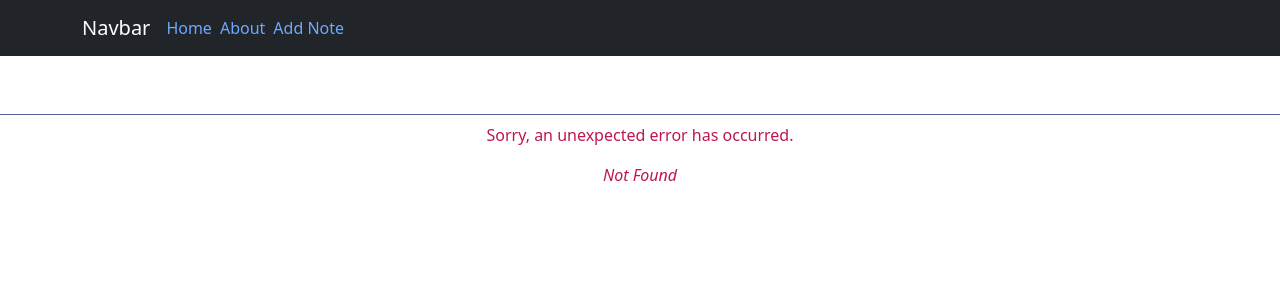
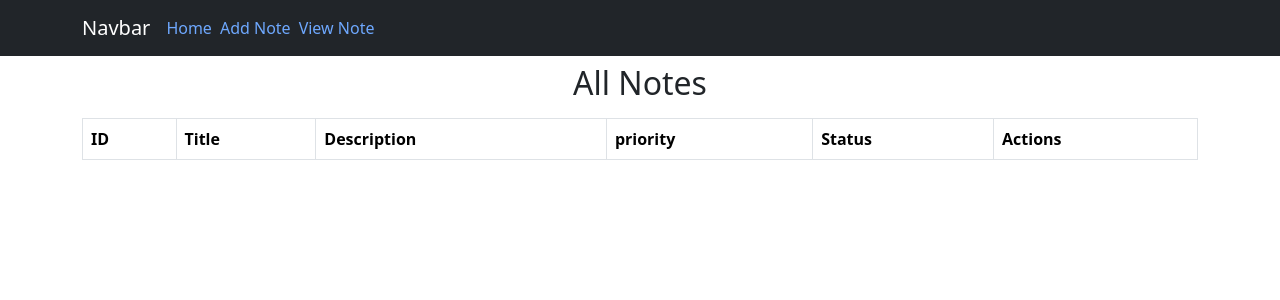
Before and after one commit to ditu10/ditu-todo-app, a React (Create React App) app: page /notes in a window 1280 px wide. Before the commit this address had no page. Shown: the top 300 px of the page. Built offline with nearby package versions, Linux system fonts and the light colour scheme.

Commit message:
crud done

```diff
--- a/package.json
+++ b/package.json
@@ -13,6 +13,7 @@
     "react-hook-form": "^7.51.0",
     "react-router-dom": "^6.22.3",
     "react-scripts": "5.0.1",
+    "uuidv4": "^6.2.13",
     "web-vitals": "^2.1.4"
   },
   "scripts": {
--- a/src/App.js
+++ b/src/App.js
@@ -1,9 +1,8 @@
-import logo from './logo.svg';
 import './App.css';
 import 'bootstrap/dist/css/bootstrap.min.css';
-import { Button } from 'react-bootstrap';
 import MyNavbar from './Navbar/MyNavbar';
 import { Home } from './Pages/Home';
+import { Button } from 'react-bootstrap';
 
 
 function App() {
@@ -11,6 +10,7 @@ function App() {
     <div className="App">
       <MyNavbar></MyNavbar>
       <Home/>
+
     </div>
   );
 }
--- a/src/Components/AddNoteComponent.js
+++ b/src/Components/AddNoteComponent.js
@@ -1,21 +1,41 @@
 import React from 'react'
 import { useForm } from 'react-hook-form';
 import "./addNote.css"
-
-export const AddNoteComponent = () => {
-
+import { v4 as uuid } from "uuid";
+export const AddNoteComponent = ({note, isUpdate}) => {
+    // console.log(isUpdate)
     const {
         register,
         handleSubmit,
-        watch,
+        //watch,
         formState: { errors }
       } = useForm();
 
       const onSubmit = (data) => {
-        alert(JSON.stringify(data));
-      }; // your form submit function which will invoke after successful validation
+        let currentNotes = localStorage.getItem("notes") ? JSON.parse(localStorage.getItem("notes")) : [];
 
-      console.log(watch("example")); // you can watch individual input by pass the name of the input
+
+
+        if(isUpdate) {
+          data.id = note.id
+          let newCurrentNotes = currentNotes.map((x)=>{
+            if(x.id === note.id) {
+              x = data
+            }
+            return x;
+          })
+          localStorage.setItem("notes", JSON.stringify(newCurrentNotes))
+        }
+        else {
+          data.id = uuid().slice(0,8);
+          currentNotes = [...currentNotes,data];
+          localStorage.setItem("notes", JSON.stringify(currentNotes));
+        }
+
+        window.location.href="/notes"
+      };
+
+      //console.log(watch("example")); // you can watch individual input by pass the name of the input
       return (
         <>
           <form onSubmit={handleSubmit(onSubmit)}>
@@ -23,43 +43,34 @@ export const AddNoteComponent = () => {
             <input
                 {...register("title", {
                 required: true,
-                maxLength: 20,
-                // pattern: /^[A-Za-z]+$/i
+                value: note? note.title : ""
                 })}
             />
             {errors?.title?.type === "required" && <p>This field is required</p>}
 
-            {/* {errors?.title?.type === "maxLength" && (
-                <p>First name cannot exceed 20 characters</p>
-            )} */}
-            {/* {errors?.title?.type === "pattern" && (
-                <p>Alphabetical characters only</p>
-            )} */}
 
             <label>Description</label>
             <input {...register("description", {
-                //  pattern: /^[A-Za-z]+$/i
-                    required: true
+                    required: true,
+                    value: note? note.description : ""
                  })} />
             {errors?.description?.type === "required" && <p>This field is required</p>}
-            {/* {errors?.lastName?.type === "pattern" && (
-                <p>Alphabetical characters only</p>
-            )} */}
+
 
             <div>
-            <label>priority</label>
-            <select className="text-left" {...register("priority")} defaultValue={3}>
+            <label className='me-2'>priority</label>
+            <select className="text-left" {...register("priority")} defaultValue={note? note.priority : 3}>
                 <option value={1}>1</option>
                 <option value={2}>2</option>
                 <option value={3}>3</option>
-                <option value={2}>4</option>
-                <option value={3}>5</option>
+                <option value={4}>4</option>
+                <option value={5}>5</option>
             </select>
             </div>
 
             <div>
-            <label>Status</label>
-            <select {...register("status")} defaultValue="Pending">
+            <label className='me-2'>Status</label>
+            <select {...register("status")} defaultValue={note? note.status : "Pending"}>
                 <option value="Pending">Pending</option>
                 <option value="In Progress">In Progress</option>
                 <option value="Done">Done</option>
@@ -67,7 +78,9 @@ export const AddNoteComponent = () => {
             </select>
             </div>
 
-
+            <div className='text-center'>
+              <button type='reset' className='btn btn-outline-dark '>clear</button>
+            </div>
 
             <input type="submit" />
           </form>
--- /dev/null
+++ b/src/Components/ViewNotesTable.js
@@ -0,0 +1,49 @@
+import React from 'react'
+import Table from 'react-bootstrap/Table';
+import { NavLink } from 'react-router-dom';
+
+export const ViewNotesTable = ({notes, deleteNote, updateNote}) => {
+console.log(notes)
+    return (
+        <div className='container mt-3'>
+        <Table striped bordered hover>
+          <thead>
+            <tr>
+              <th>ID</th>
+              <th>Title</th>
+              <th>Description</th>
+              <th>priority</th>
+              <th>Status</th>
+              <th>Actions</th>
+
+            </tr>
+          </thead>
+          <tbody>
+            {
+                notes.map((note, key) => {
+                    return (
+                      <tr key={key}>
+                        <td>{note.id}</td>
+                        <td>{note.title}</td>
+                        <td>{note.description}</td>
+                        <td>{note.priority}</td>
+                        <td>{note.status}</td>
+                        <td className='d-flex my-0 mx-0 gap-2'>
+                            <button className=' btn btn-outline-primary' onClick={() => updateNote(note.id)}>
+                                Update
+                            {/* <NavLink to={"/updateNote/"+note.id} className="">Update</NavLink> */}
+                            </button>
+
+                            <button onClick={() => deleteNote(note.id)} className="btn btn-outline-danger">Delete</button>
+                        </td>
+                      </tr>
+                    )
+
+                })
+            }
+
+          </tbody>
+        </Table>
+        </div>
+      );
+}
--- a/src/Navbar/MyNavbar.js
+++ b/src/Navbar/MyNavbar.js
@@ -11,8 +11,8 @@ const MyNavbar = () => {
           <Navbar.Brand href="#">Navbar</Navbar.Brand>
           <Nav className="me-auto">
             <NavLink className="text-decoration-none text-gray me-2" to="/">Home</NavLink>
-            <NavLink className="text-decoration-none text-gray me-2" to="/about">About</NavLink>
             <NavLink className="text-decoration-none text-gray me-2" to="/addNote">Add Note</NavLink>
+            <NavLink className="text-decoration-none text-gray me-2" to="/notes">View Note</NavLink>
           </Nav>
         </Container>
       </Navbar>
--- a/src/Pages/Home.js
+++ b/src/Pages/Home.js
@@ -1,9 +1,21 @@
 import React from 'react'
 
 export const Home = () => {
+  const deleteAllNotesFromLocalStorage = () => {
+    const opinion = window.confirm("Are you sure to delete all the notes from Local storage?")
+    if(opinion){
+      localStorage.removeItem("notes")
+      window.alert("All the Notes are removed from local storage.")
+    }
+    else{
+      // window.alert("Your data is safe!")
+    }
+  }
   return (
     <div>
         <h2>This is Home page</h2>
+        <button onClick={deleteAllNotesFromLocalStorage} className='mx-auto rounded btn btn-outline-danger'>Clear All Notes</button>
+
     </div>
   )
 }
--- /dev/null
+++ b/src/Pages/ShowNotes.js
@@ -0,0 +1,31 @@
+import React, { useState } from 'react'
+import MyNavbar from '../Navbar/MyNavbar'
+import { ViewNotesTable } from '../Components/ViewNotesTable';
+
+export const ShowNotes = () => {
+    const [notes, setNotes] = useState(localStorage.getItem("notes")? JSON.parse(localStorage.getItem("notes")) : []);
+
+    const deleteNote = (id) => {
+        let newNotes = notes.filter( note => {
+            if(note.id !== id){
+                return note;
+            }
+        })
+        setNotes(newNotes)
+        localStorage.setItem("notes", JSON.stringify([...newNotes]))
+    }
+    const updateNote = (id) => {
+        window.location.href=`/updateNote/${id}`
+    }
+
+  return (
+    <>
+        <MyNavbar/>
+        <div className='mt-2'>
+        <h2 className='text-center'>All Notes</h2>
+        <ViewNotesTable notes={notes} updateNote={updateNote} deleteNote={deleteNote} />
+
+        </div>
+    </>
+  )
+}
--- /dev/null
+++ b/src/Pages/UpdateNote.js
@@ -0,0 +1,25 @@
+import React, { useState } from 'react'
+import MyNavbar from '../Navbar/MyNavbar'
+import { AddNoteComponent } from '../Components/AddNoteComponent'
+import { useParams } from 'react-router-dom'
+
+export const UpdateNote = () => {
+  const {id} = useParams();
+  let notes = JSON.parse(localStorage.getItem("notes"));
+
+  let note;
+  for (const x of notes) {
+    if (x.id === id){
+        note = x;
+    }
+  }
+
+
+  return (
+    <>
+        <MyNavbar/>
+        <h2 className='text-center mt-3'>Update Note</h2>
+        <AddNoteComponent isUpdate = {true} note={note}/>
+    </>
+  )
+}
```
Also changed, not shown: src/Routes.js (+10 -1 lines), 1 other file (tests, documents, lock files or other folders).
